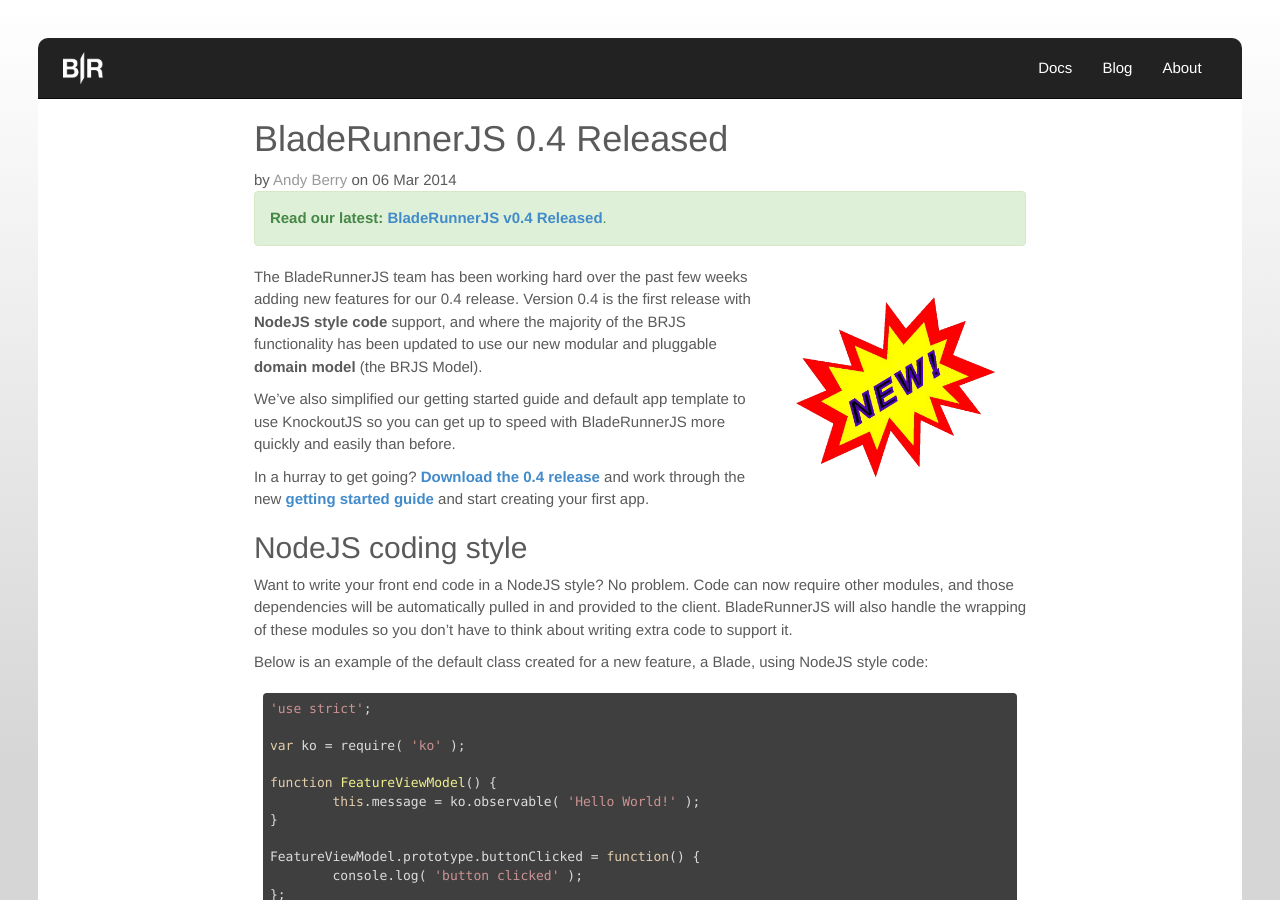
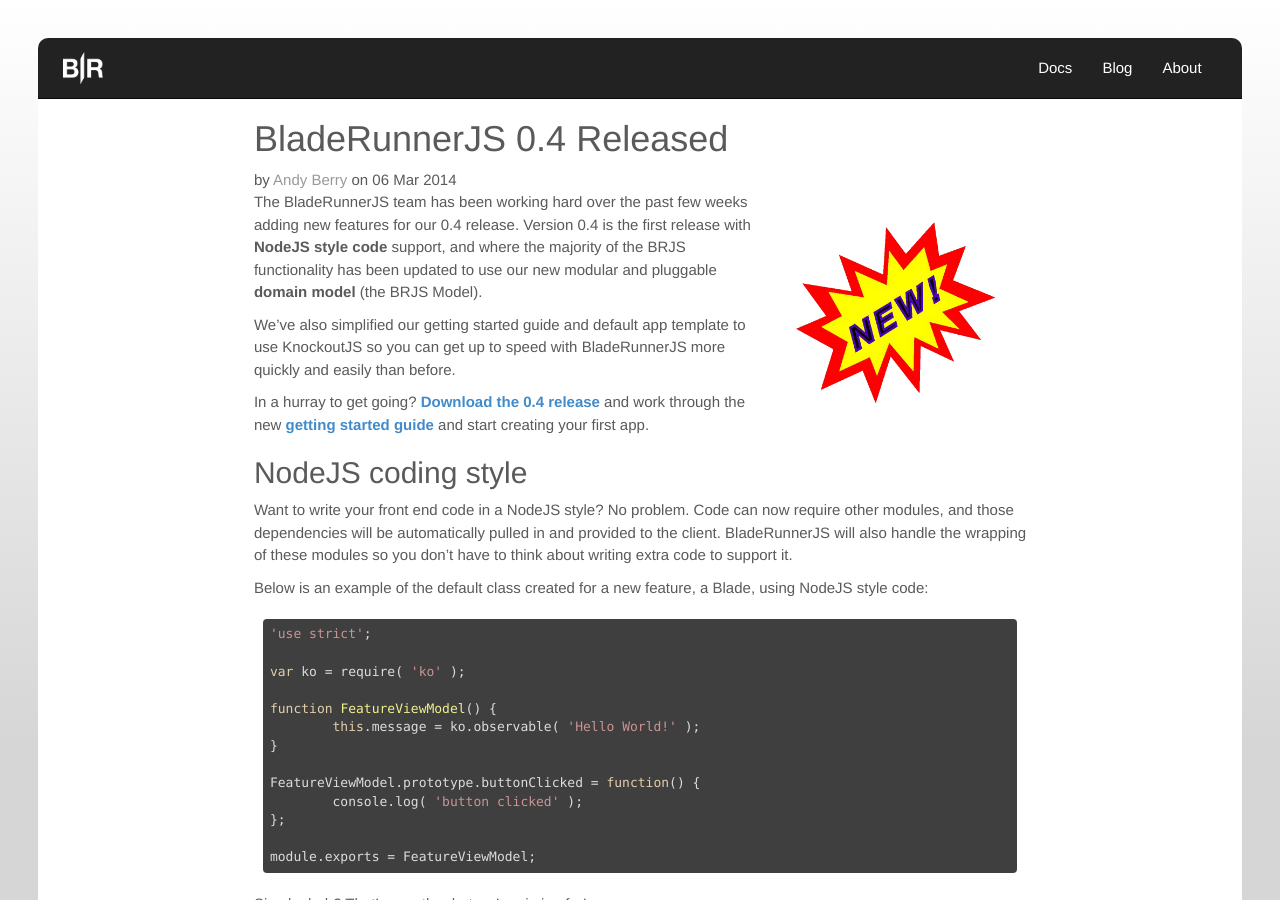
Before and after one commit to BladeRunnerJS/brjs-site, a Jekyll site: the page built from _posts/2014-03-06-0.4-released.md, in a window 1280 px wide and 900 px high. Built offline with Jekyll 4.4.1, drawn with Linux system fonts in a browser that asks for light colours; nearby versions of some CDN libraries; Markdown is read by kramdown in place of the engine named in the settings; comment, search, counter and statistics services are not loaded.

Commit message:
fix to previous "latest blog" commit

```diff
--- a/_layouts/post.html
+++ b/_layouts/post.html
@@ -28,16 +28,16 @@
         <span class="date"> on {{ page.date | date_to_string }}</span>
       </div>
 
-      {% case page.latest %}
-      {% when 'true' %}
-      {% else %}
       <div class="copy">
+        {% if page.latest %}
+        <!-- latest blog post -->
+        {% else %}
         <div class="alert alert-success">
           <p>
             <strong>Read our latest: <a href="http://bladerunnerjs.org/blog/0.4-released/">BladeRunnerJS v0.4 Released</a></strong>.
           </p>
         </div>
-        {% endcase %}
+        {% endif %}
 
     	  {{ content }}
       </div>
```
